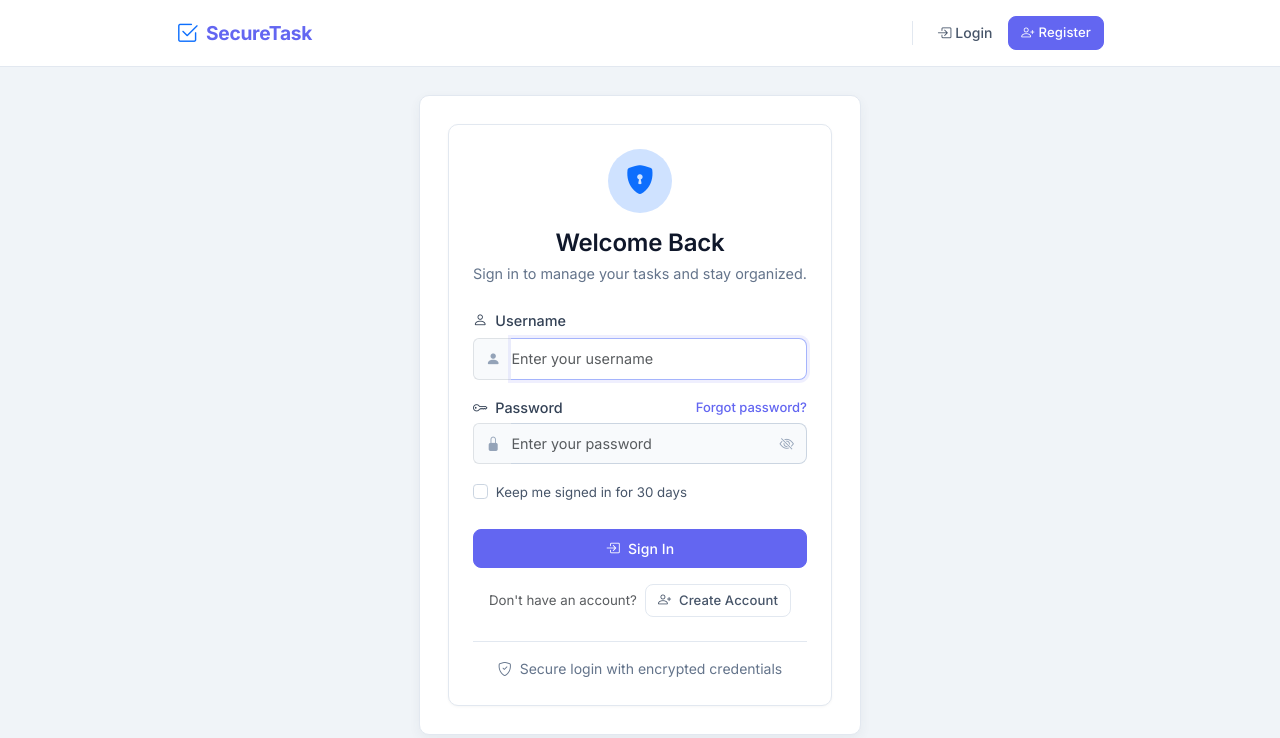
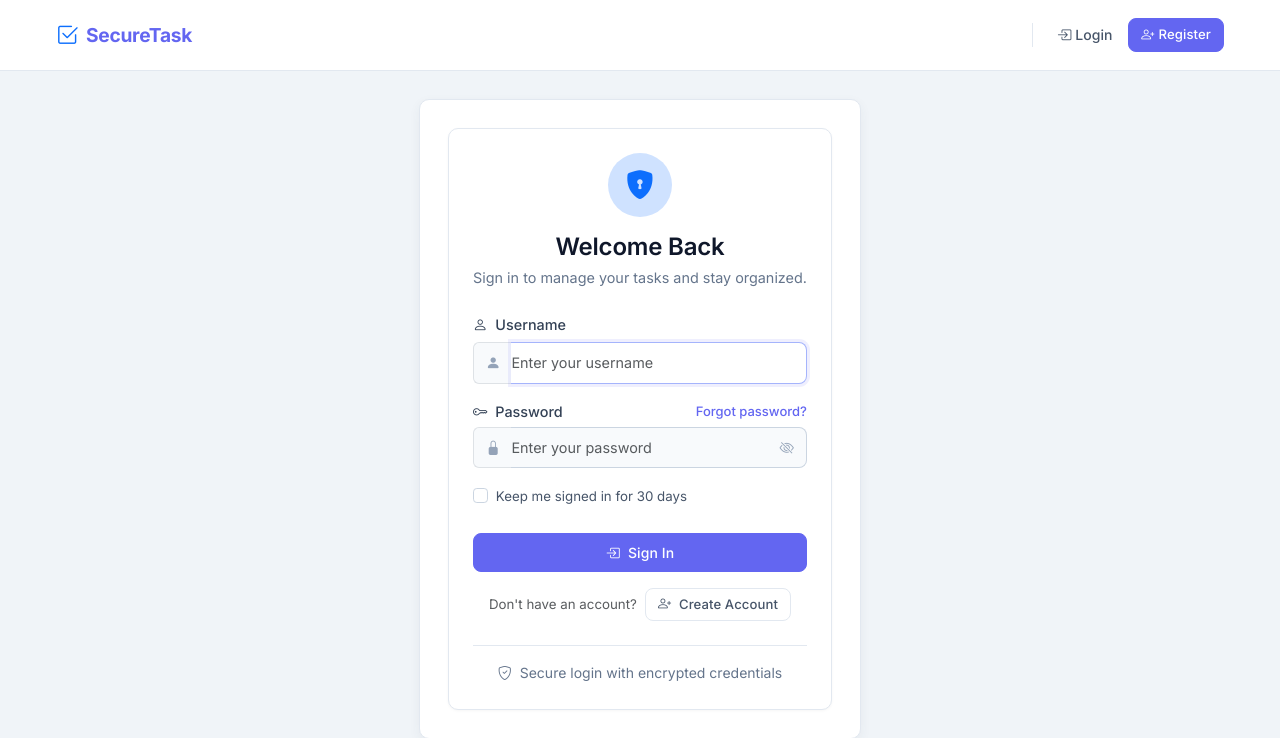
Before and after one commit to chaimagayes/securetask, a Flask app: page /auth/login in a window 1280 px wide. Shown: the top 738 px of the page. Run offline with Flask 3, Linux system fonts and the light colour scheme.

Commit message:
Update feature login

```diff
--- a/src/static/styles.css
+++ b/src/static/styles.css
@@ -68,15 +68,18 @@ body {
 }
 
 .navbar {
-  padding: 0.625rem 0;
+  min-height: 70px;
+  padding: 0;
+  display: flex;
+  align-items: center;
 }
 
 .app-container {
-  max-width: 960px;
+  max-width: 1200px;
+  margin: 0 auto;
   padding-left: 1rem;
   padding-right: 1rem;
 }
-
 /* Brand */
 .navbar-brand {
   font-weight: 700;
```
